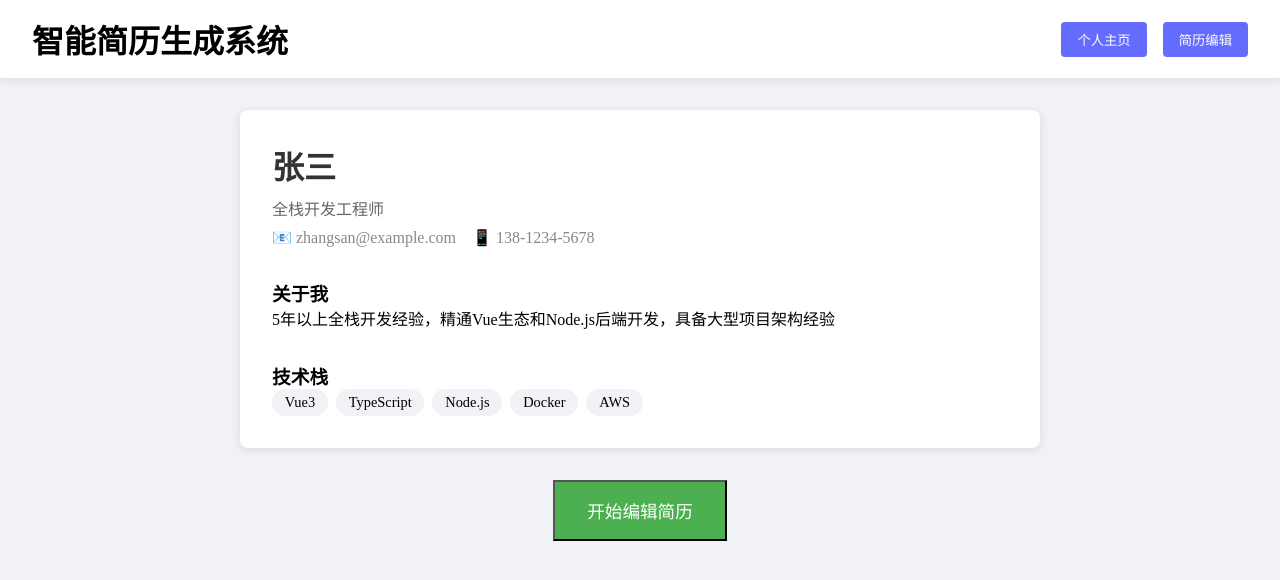
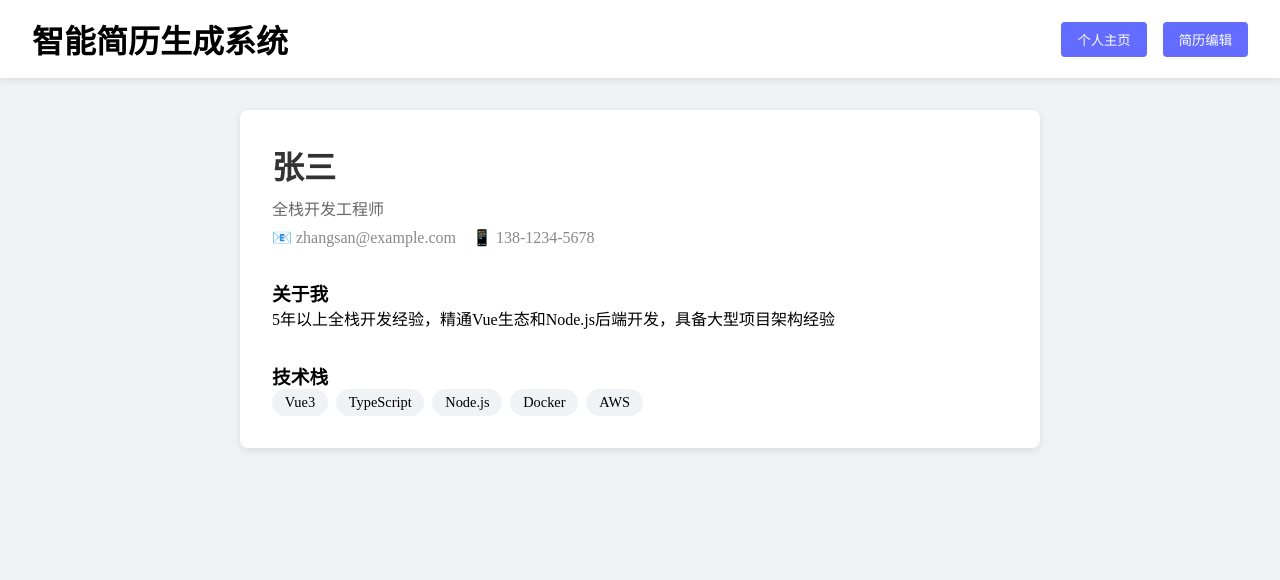
Before and after one commit to zzc-ccccc/Zichong_Zeng, a Vue app: page / in a window 1280 px wide. Shown: the top 580 px of the page. Built offline with nearby package versions, Linux system fonts and the light colour scheme.

Commit message:
测试部署2

```diff
--- a/src/App.vue
+++ b/src/App.vue
@@ -11,9 +11,6 @@
     <main class="main-content">
       <div v-if="currentView === 'profile'" class="profile-view">
         <ProfileSection :profile="profileData" />
-        <div class="action-buttons">
-          <button @click="currentView = 'editor'" class="edit-btn">开始编辑简历</button>
-        </div>
       </div>
 
       <div v-else class="editor-container">
```
